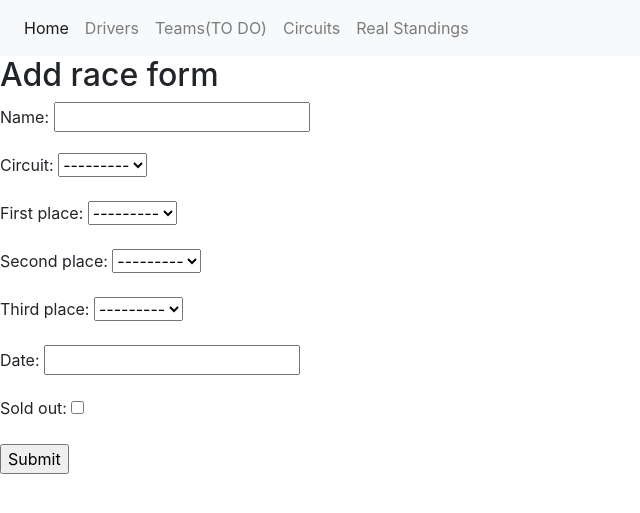
After one commit to mihaihe1/GAD-Django-Project, a Django app: page /races/add/ in a window 1280 px wide. The commit adds this page. Shown: the top 513 px of the page, without its empty margins (0-640 px from the left). Run offline with Django 3.2, Linux system fonts and the light colour scheme; data that the repository does not hold is empty; some libraries are stand-ins or nearby versions.

Commit message:
fixed update for races + integrated weather webscraping

```diff
--- a/gad_project/drivers/urls.py
+++ b/gad_project/drivers/urls.py
@@ -1,5 +1,5 @@
 from django.urls import path
-from .views import show_all_drivers, add_driver, view_driver
+from .views import show_all_drivers, add_driver, view_driver, update_driver
 
 app_name = 'drivers'
 
@@ -7,5 +7,6 @@ app_name = 'drivers'
 urlpatterns = [
     path('', show_all_drivers, name='view_all'),
     path('add/', add_driver, name='add'),
-    path('<int:driver_id>', view_driver, name="view")
+    path('<int:driver_id>', view_driver, name="view"),
+    path('<int:driver_id>/update/', update_driver, name='update')
 ]
--- /dev/null
+++ b/gad_project/races/forms.py
@@ -0,0 +1,25 @@
+from django import forms
+from .models import Race
+
+
+class AddRaceForm(forms.ModelForm):
+    class Meta:
+        model = Race
+        exclude = ['weather']
+
+    def clean(self):
+        super(AddRaceForm, self).clean()
+
+        first_place = self.cleaned_data.get('first_place')
+        second_place = self.cleaned_data.get('second_place')
+        third_place = self.cleaned_data.get('third_place')
+
+        if second_place == first_place:
+            self._errors['second_place'] = self.error_class([
+                'Driver already picked'])
+
+        if second_place == third_place or first_place == third_place:
+            self._errors['third_place'] = self.error_class([
+                'Driver already picked'])
+
+        return self.cleaned_data
--- a/gad_project/races/models.py
+++ b/gad_project/races/models.py
@@ -11,6 +11,7 @@ class Race(models.Model):
     third_place = models.ForeignKey(Driver, on_delete=models.CASCADE, related_name='third_place')
     date = models.DateTimeField()
     sold_out = models.BooleanField()
+    weather = models.CharField(max_length=50, default="Data not available")
 
     def __str__(self):
         return self.name
--- /dev/null
+++ b/gad_project/races/templates/add_race.html
@@ -0,0 +1,14 @@
+{% extends 'base.html' %}
+
+{% block title %}
+    <title>Add a race</title>
+{% endblock %}
+
+{% block content %}
+    <h2>Add race form</h2>
+    <form method="post" action="{% url 'races:add' %}" enctype="multipart/form-data">
+        {% csrf_token %}
+        {{ form.as_p }}
+        <input type="submit" value="Submit" />
+    </form>
+{% endblock %}
--- a/gad_project/races/templates/races.html
+++ b/gad_project/races/templates/races.html
@@ -15,6 +15,7 @@
                 <p>Third Place: {{ race.third_place.first_name }} {{ race.third_place.last_name }}</p>
                 <p>Date: {{ race.date }}</p>
                 <p>Sold out: {{ race.sold_out }}</p>
+                <p>Weather: {{race.weather }}</p>
                 <br>
             </li>
         {% endfor %}
--- a/gad_project/races/urls.py
+++ b/gad_project/races/urls.py
@@ -1,9 +1,10 @@
 from django.urls import path
-from .views import show_all_races
+from .views import show_all_races, add_race
 
 app_name = 'races'
 
 # this is in `/races/`
 urlpatterns = [
-    path('', show_all_races, name='view_all')
+    path('', show_all_races, name='view_all'),
+    path('add/', add_race, name='add'),
 ]
--- a/gad_project/races/views.py
+++ b/gad_project/races/views.py
@@ -1,8 +1,41 @@
-from django.shortcuts import render
+from django.shortcuts import render, redirect, reverse, Http404, get_object_or_404
+from django.contrib import messages
+from django.core.paginator import Paginator
 from .models import Race
-# Create your views here.
+from .forms import AddRaceForm
+from webscraping import weather_webscraping
+from datetime import timezone, datetime
 
 
 def show_all_races(request):
     races = Race.objects.all()
     return render(request, "races.html", {"races": races})
+
+
+def add_race(request):
+    if request.method == 'GET':
+        form = AddRaceForm()
+
+        return render(request, 'add_race.html', {
+            'form': form,
+        })
+
+    if request.method == 'POST':
+        form = AddRaceForm(request.POST, request.FILES)
+
+        if form.is_valid():
+            task = form.save()
+            delta = task.date - datetime.now()
+            if delta.days < 10:
+                task.weather = weather_webscraping(task.circuit.location, delta.days)
+            task.save()
+            messages.success(request, f'Race was successfully added!')
+
+            return redirect(reverse('races:view_all'))
+
+        # form is not valid!
+        return render(request, 'add_race.html', {
+            'form': form
+        })
+
+    raise Http404('Method not allowed!')
--- a/gad_project/test.py
+++ b/gad_project/test.py
@@ -2,5 +2,5 @@ from webscraping import standings_webscraping, news_webscraping, weather_webscra
 
 st = standings_webscraping()
 ne = news_webscraping()
-we = weather_webscraping('London', 3)
-print(st)
+we = weather_webscraping('Monza, Italy', 3)
+print(we)
--- a/gad_project/webscraping.py
+++ b/gad_project/webscraping.py
@@ -62,9 +62,6 @@ def news_webscraping():
 
 
 def weather_webscraping(city, day):
-    if day > 9:
-        return 'No data available'
-
     url = f'https://www.weatherbug.com/weather-forecast/10-day-weather/{city}'
 
     page = requests.get(url)
```
Also changed, not shown: gad_project/drivers/templates/update_driver.html (added, +14 -0 lines), gad_project/drivers/templates/view_driver.html (+10 -1 lines), gad_project/drivers/views.py (+8 -4 lines), gad_project/gad_project/settings.py (+6 -3 lines), gad_project/races/migrations/0002_race_weather.py (added).
